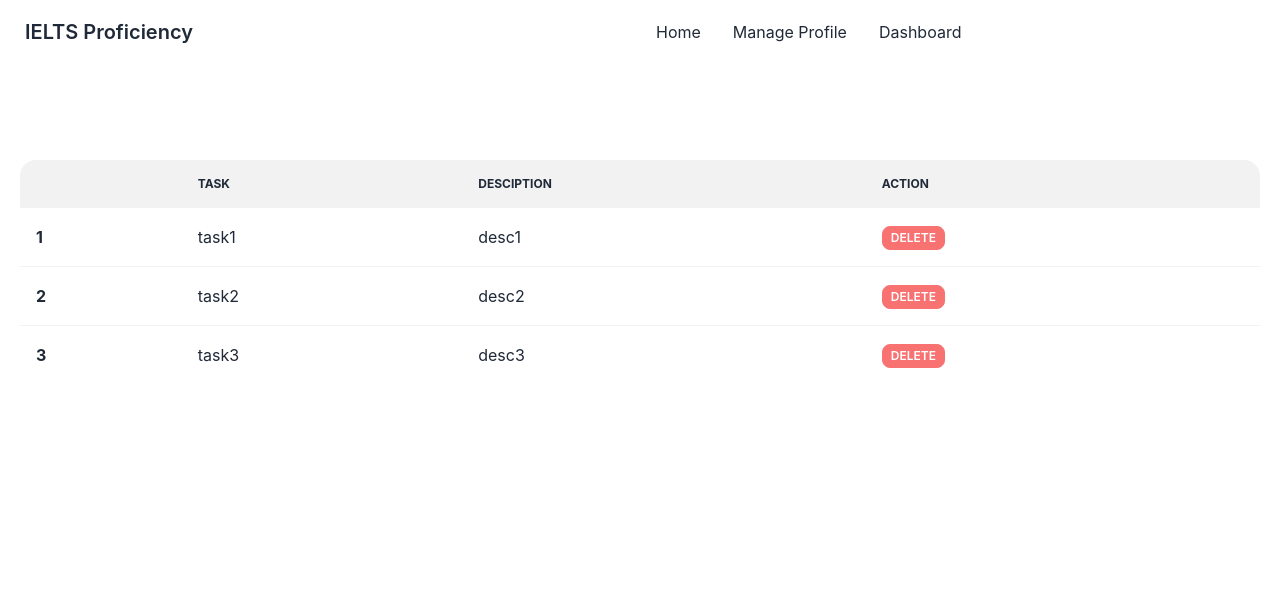
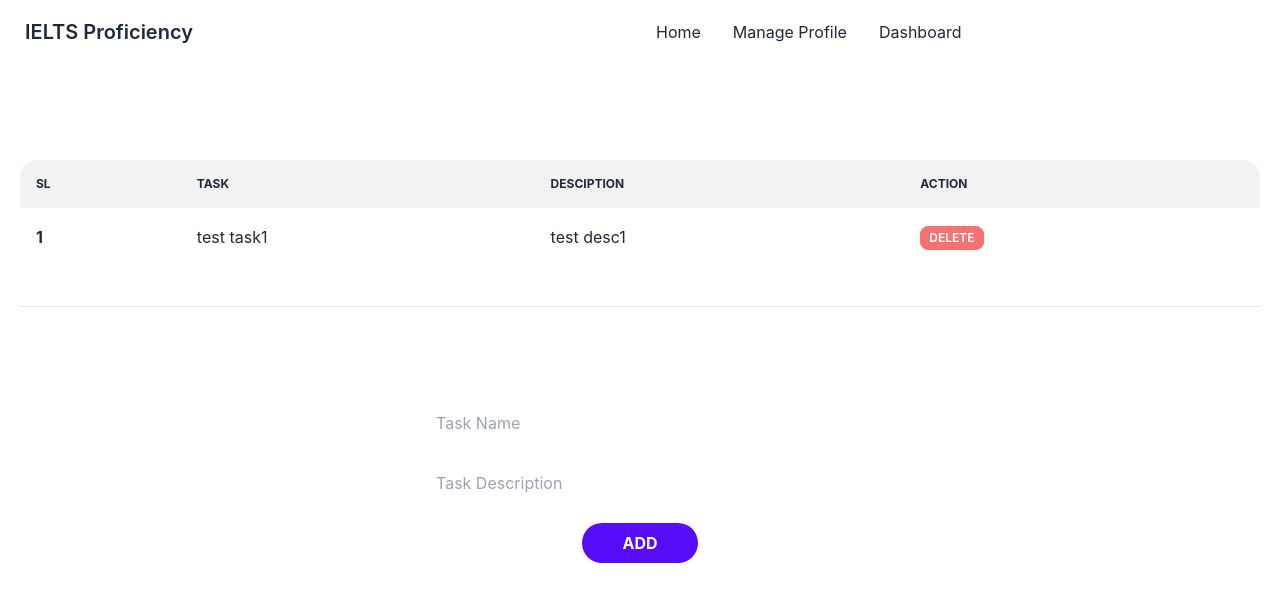
Before and after one commit to moniruzzaman01/task-IELTS-proficiency, a React (Create React App) app: page /dashboard in a window 1280 px wide. Shown: the top 602 px of the page. Built offline with nearby package versions, Linux system fonts and the light colour scheme.

Commit message:
todo list complete

```diff
--- a/src/Components/Dashboard.js
+++ b/src/Components/Dashboard.js
@@ -5,18 +5,8 @@ const Dashboard = () => {
   const data = [
     {
       id: 1,
-      taskName: "task1",
-      taskDesc: "desc1",
-    },
-    {
-      id: 2,
-      taskName: "task2",
-      taskDesc: "desc2",
-    },
-    {
-      id: 3,
-      taskName: "task3",
-      taskDesc: "desc3",
+      taskName: "test task1",
+      taskDesc: "test desc1",
     },
   ];
   const [tasks, setTasks] = useState(data);
@@ -26,11 +16,43 @@ const Dashboard = () => {
     setTasks(filtered);
   };
 
+  const addTodo = (event) => {
+    event.preventDefault();
+
+    const id = tasks.length + 1;
+    const taskName = event.target.tName.value;
+    const taskDesc = event.target.tDesc.value;
+    const newTodo = [...tasks, { id, taskName, taskDesc }];
+    setTasks(newTodo);
+
+    event.target.reset();
+  };
+
   return (
     <div className=" px-5 mt-10">
       <h2 className=" text-white text-3xl font-bold mb-5 ">TODO List</h2>
       <AllTasks tasks={tasks} handleDelete={handleDelete} />
+      <hr className=" mt-10" />
       <h2 className=" text-white text-3xl font-bold mt-10 mb-5 ">Add TODO</h2>
+      <form onSubmit={addTodo} action="">
+        <input
+          type="text"
+          name="tName"
+          placeholder="Task Name"
+          className=" block mx-auto border-none rounded-full h-10 max-w-md w-full px-5 mb-5"
+          required
+        />
+        <input
+          type="text"
+          name="tDesc"
+          placeholder="Task Description"
+          className=" block mx-auto border-none rounded-full h-10 max-w-md w-full px-5 mb-5"
+          required
+        />
+        <button className=" h-10 btn-primary px-10 rounded-full font-bold uppercase ">
+          Add
+        </button>
+      </form>
     </div>
   );
 };
--- a/src/Components/todo/AllTasks.js
+++ b/src/Components/todo/AllTasks.js
@@ -6,7 +6,7 @@ const AllTasks = ({ tasks, handleDelete }) => {
       <table className="table w-full">
         <thead>
           <tr>
-            <th></th>
+            <th>Sl</th>
             <th>Task</th>
             <th>Desciption</th>
             <th>Action</th>
```
